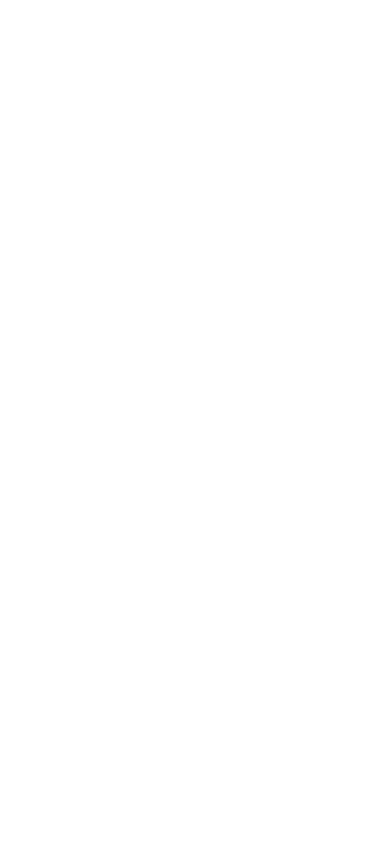
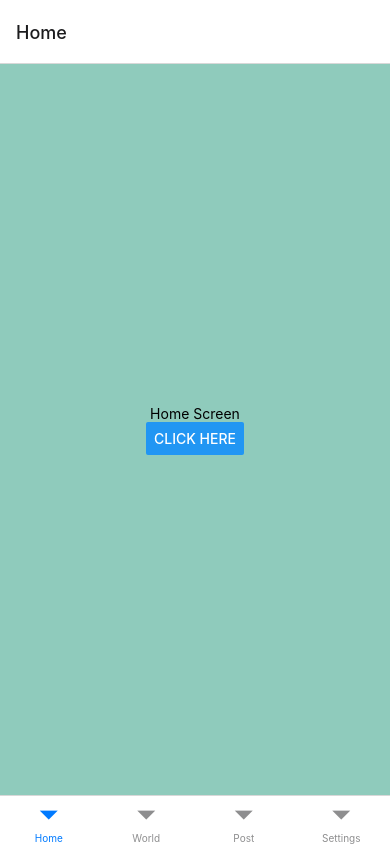
Before and after one commit to veusch/TravelBuddy, a React Native app: screen /Home in a window 390 px wide. Built offline with nearby package versions, Linux system fonts and the light colour scheme.

Commit message:
Styles-> style

```diff
--- a/App.js
+++ b/App.js
@@ -3,9 +3,11 @@
 import Tabs from "./navigation/tabs";
 
 const App = () => {
-  <NavigationContainer>
-    <Tabs></Tabs>
-  </NavigationContainer>;
+  return (
+    <NavigationContainer>
+      <Tabs />
+    </NavigationContainer>
+  );
 };
 
 export default App;
--- a/screens/HomeScreen.js
+++ b/screens/HomeScreen.js
@@ -3,10 +3,10 @@
 
 const HomeScreen = ({ navigation }) => {
   return (
-    <view styles={styles.container}>
-      <text>Home Screen</text>
+    <View style={styles.container}>
+      <Text>Home Screen</Text>
       <Button title="Click here" onPress={() => alert("Button clicked")} />
-    </view>
+    </View>
   );
 };
 
--- a/screens/PostScreen.js
+++ b/screens/PostScreen.js
@@ -3,10 +3,10 @@
 
 const PostScreen = ({ navigation }) => {
   return (
-    <view styles={styles.container}>
-      <text>Post Screen</text>
+    <View style={styles.container}>
+      <Text>Post Screen</Text>
       <Button title="Click here" onPress={() => alert("Button clicked")} />
-    </view>
+    </View>
   );
 };
 
--- a/screens/SettingScreen.js
+++ b/screens/SettingScreen.js
@@ -3,10 +3,10 @@
 
 const SettingScreen = ({ navigation }) => {
   return (
-    <view styles={styles.container}>
-      <text>Setting Screen</text>
+    <View style={styles.container}>
+      <Text>Setting Screen</Text>
       <Button title="Click here" onPress={() => alert("Button clicked")} />
-    </view>
+    </View>
   );
 };
 
--- a/screens/WorldScreen.js
+++ b/screens/WorldScreen.js
@@ -3,15 +3,16 @@
 
 const WorldScreen = ({ navigation }) => {
   return (
-    <view styles={styles.container}>
-      <text>World Screen</text>
+    <View styles={styles.container}>
+      <Text>World Screen</Text>
       <Button title="Click here" onPress={() => alert("Button clicked")} />
-    </view>
+    </View>
   );
 };
 
 export default WorldScreen;
-const styles = StyleSheet.create({
+
+const style = StyleSheet.create({
   container: {
     flex: 1,
     alignItems: "center",
```
